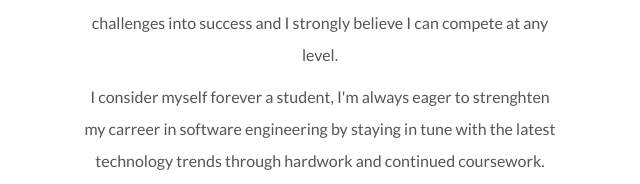
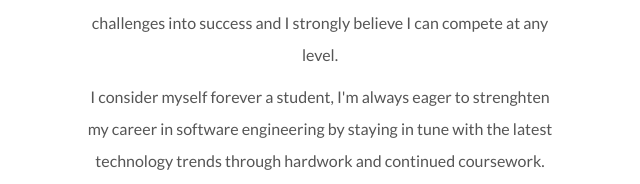
Before and after one commit to Sammy0807/C.V, a plain HTML site: page index.html in a window 1280 px wide. Shown: the part 1329-1513 px from the top of the page, 460-1100 px from the left. Drawn offline with Linux system fonts and the light colour scheme.

Commit message:
Update index.html

```diff
--- a/index.html
+++ b/index.html
@@ -41,7 +41,7 @@
                     <p> A team player and a web developer, passionate to use frontend
                     and Nodejs skills to build great web/mobile applications in creating great user experience.</p>
                     <p>In striving to increase knowledge and contribute value, I have achieved a Masters degree in computer science and gained two years working experience in assisting content editors, developers and project managers/coordinators with maintenance and technical development of the university’s multiple websites at Texas Southern University. I have personally worked on multiple projects, to deepen my understanding on how things work, build up resilience to turn challenges into success and I strongly believe I can compete at any level.</p>
-                    <p>I consider myself forever a student, I'm always eager to strenghten my carreer in software engineering by staying in tune with the latest technology trends through hardwork and continued coursework.</p>
+                    <p>I consider myself forever a student, I'm always eager to strenghten my career in software engineering by staying in tune with the latest technology trends through hardwork and continued coursework.</p>
                     <p>I believe that mindfulness plus great work ethics will always lead to success. A quality that was self-taught through mind exercising meditation and long distance jogging that i have embranced as hobby.</p>
                     <p> I am currently seeking a job and interested in a challenge. Reach out to me on <a href="mailto:" class="links">sami.egwu90@gmail.com</a></p>
                 </li>
```
